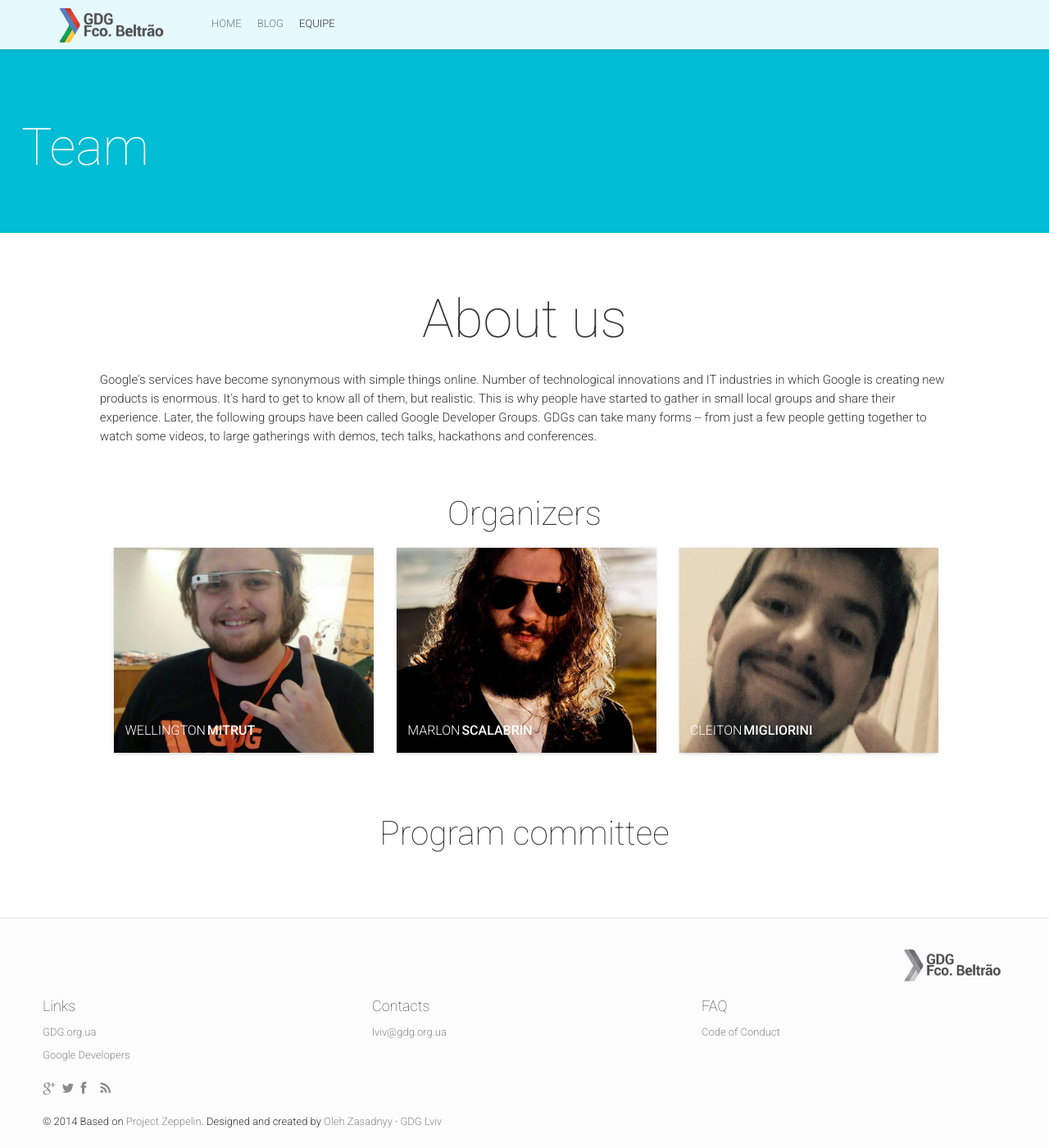
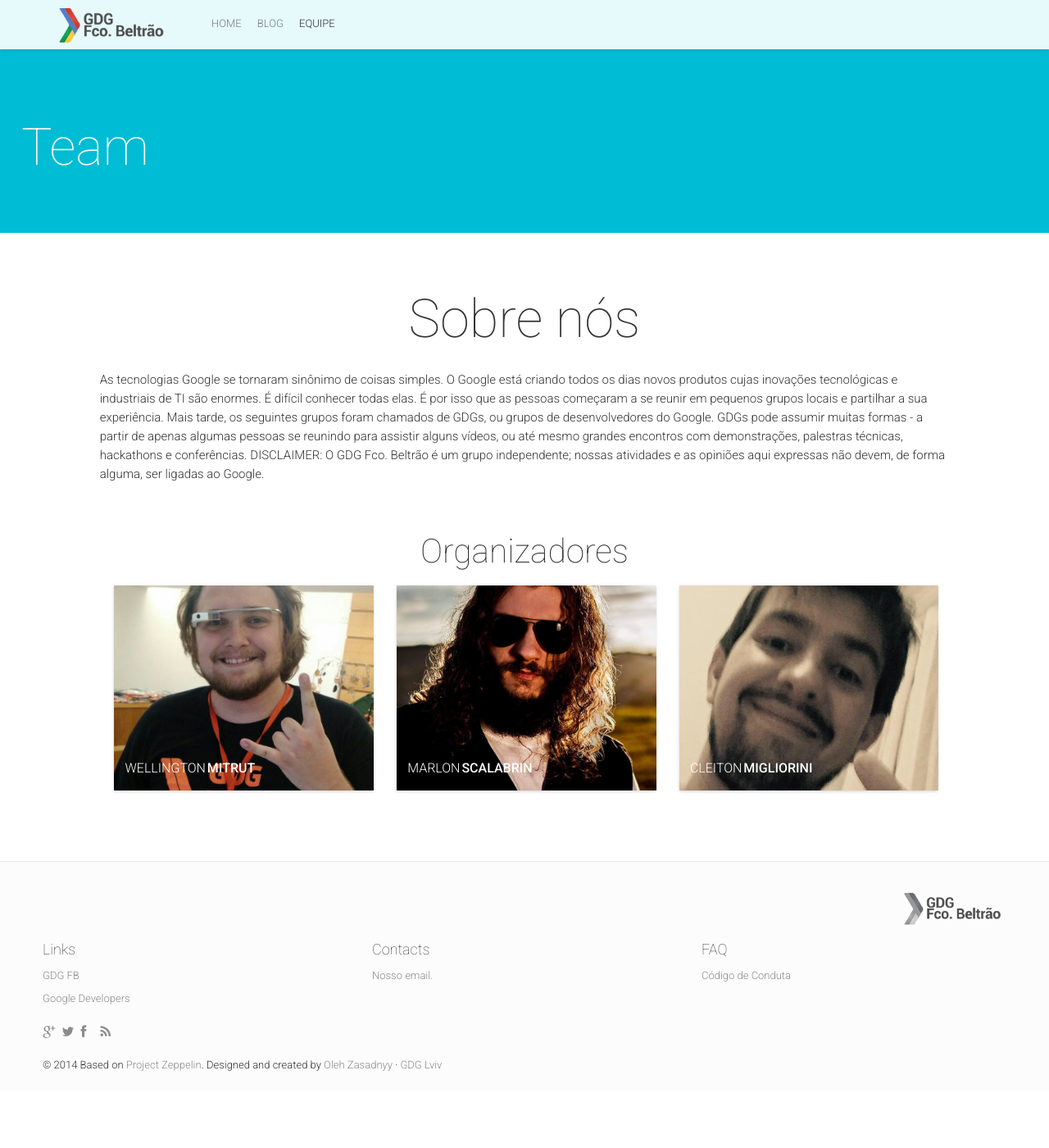
Before and after one commit to GDG-FB/gdg-fb.github.io, a Jekyll site: the page built from team.html, in a window 1280 px wide and 1400 px high, scrolled down 123 px. Shown: the whole window at 82% size. Built offline with Jekyll 4.4.1, drawn with Linux system fonts in a browser that asks for light colours; nearby versions of some CDN libraries; comment, search, counter and statistics services are not loaded; after the commit the page ends 1454 px from its top, so only the background shows below that.

Commit message:
Finalizando

```diff
--- a/_config.yml
+++ b/_config.yml
@@ -35,7 +35,7 @@ socialImageSrcTwitter: "/img/seo/sharing-twitter.png"
 socialImageSrcFacebook: "/img/seo/sharing-facebook.png"
 
 # Documents
-c4pUrl: "https://bit.ly/dfua-c4p"
+c4pUrl: "http://goo.gl/forms/BjrVuXKCGV"
 c4sponsorsUrl: "/assets/GDG_DevFest_Partnership.pdf"
 
 
@@ -45,9 +45,9 @@ navigationLinks:
  - {permalink: "/blog/", text: "Blog"}
  - {permalink: "/team/", text: "Equipe"}
 bottomNavigationLinks:
- - {link: "https://bit.ly/dfua-c4p", text: "Venha fazer parte!"}
+ - {link: "http://goo.gl/forms/BjrVuXKCGV", text: "Venha fazer parte!"}
 rightNavigationButtons:
- - {link: "https://bit.ly/dfua-c4p", text: "Venha fazer parte!"}
+ - {link: "http://goo.gl/forms/BjrVuXKCGV", text: "Venha fazer parte!"}
 
 # Hero Block
 heroImage: "hero.jpg"
@@ -56,7 +56,7 @@ eventDate: ""
 typeoutTextValues: '"", "Tecnologia", "Comunidade", "Inspiração", "Design", "Transformação"'
 typeoutFallback: "Transformação"
 heroButtons:
- - {link: "https://bit.ly/dfua-c4p", text: "Venha fazer parte!"}
+ - {link: "http://goo.gl/forms/BjrVuXKCGV", text: "Venha fazer parte!"}
 
 # About Block
 aboutTitle: "O que é o GDG Francisco Beltrão?"
@@ -166,27 +166,27 @@ ticketsOffers:
 
 # Footer
 socialLinks:
- - {link: "https://plus.google.com/b/102444623953913144164", icon: "google-plus"}
- - {link: "https://twitter.com/intent/user?screen_name=GDGLviv", icon: "twitter"}
- - {link: "https://facebook.com/GDGLviv", icon: "facebook"}
+ - {link: "https://plus.google.com/102178819169878551962", icon: "google-plus"}
+ - {link: "https://twitter.com/gdg_fb", icon: "twitter"}
+ - {link: "https://www.facebook.com/GDG-Francisco-Beltr%C3%A3o-449389415208060/?pnref=lhc", icon: "facebook"}
  - {permalink: "/feed.xml", icon: "rss"}
 footerBlocks:
  -
   title: "Links"
   links:
-   - {link: "http://gdg.org.ua", text: "GDG.org.ua"}
+   - {link: "http://gdg0fb.github.io", text: "GDG FB"}
    - {link: "https://developers.google.com", text: "Google Developers"}
  -
   title: "Contacts"
   links:
-   - {link: "mailto:lviv@gdg.org.ua", text: "lviv@gdg.org.ua"}
+   - {link: "mailto:gdgfranciscobeltrao@gmail.com", text: "Nosso email."}
  -
   title: "FAQ"
   links:
-   - {permalink: "/cod/", text: "Code of Conduct"}
+   - {permalink: "/cod/", text: "Código de Conduta"}
 
 # Blog
-blogTitle: "Latest news"
+blogTitle: "Blog"
 blogCommentsEnabled: true
 discusShortName: "devfestua"
 
@@ -194,8 +194,8 @@ discusShortName: "devfestua"
 showSessions: true
 
 # Team Block
-teamBlockTitle: "About us"
-aboutUs: "Google's services have become synonymous with simple things online. Number of technological innovations and IT industries in which Google is creating new products is enormous. It's hard to get to know all of them, but realistic. This is why people have started to gather in small local groups and share their experience. Later, the following groups have been called Google Developer Groups. GDGs can take many forms -- from just a few people getting together to watch some videos, to large gatherings with demos, tech talks, hackathons and conferences."
+teamBlockTitle: "Sobre nós"
+aboutUs: "As tecnologias Google se tornaram sinônimo de coisas simples. O Google está criando todos os dias novos produtos cujas inovações tecnológicas e industriais de TI são enormes. É difícil conhecer todas elas. É por isso que as pessoas começaram a se reunir em pequenos grupos locais e partilhar a sua experiência. Mais tarde, os seguintes grupos foram chamados de GDGs, ou grupos de desenvolvedores do Google. GDGs pode assumir muitas formas - a partir de apenas algumas pessoas se reunindo para assistir alguns vídeos, ou até mesmo grandes encontros com demonstrações, palestras técnicas, hackathons e conferências. DISCLAIMER: O GDG Fco. Beltrão é um grupo independente; nossas atividades e as opiniões aqui expressas não devem, de forma alguma, ser ligadas ao Google."
 
 # Logistics Find Way Block
 findWayTitle: "Find your way here"
--- a/_includes/team.html
+++ b/_includes/team.html
@@ -6,34 +6,8 @@
             <p class="text-left animated hiding" data-animation="fadeInUp" data-delay="0">{{ site.aboutUs }}</p>
         </div>
         <div class="col-lg-10 col-lg-offset-1 text-center">
-            <h4 class="text-left animated hiding appear-animation-trigger" data-animation="fadeInUp" data-delay="0">Organizers</h4>
+            <h4 class="text-left animated hiding appear-animation-trigger" data-animation="fadeInUp" data-delay="0">Organizadores</h4>
             {% for teamMember in site.data.team %} {% if teamMember.team != null %}
-            <div class="effect-wrapper col-md-4 col-sm-6 col-xs-12 cols-centered appear-animation">
-                <div class="zoe-effect" data-toggle="modal" data-target="#speakerDetail-{{ teamMember.id }}">
-                    <figure class="waves-effect waves-block waves-light" style="background-image: url({{ site.baseurl | append: '/img/people/' | append: teamMember.thumbnailUrl }})">
-                        <div class="overlay solid-overlay"></div>
-                        <figcaption>
-                            <div class="col-md-8 col-xs-8 text-left">
-                                <h2 class="name">{{ teamMember.name }} <span>{{ teamMember.surname }}</span></h2>
-                                <div class="clearfix"></div>
-                                <span class="position">{{ teamMember.title }}</span>
-                            </div>
-                            {% for social in teamMember.social %}
-                            <a href="{{ social["link"] }}" target="_blank">
-                                <svg class="icon icon-{{ social["name"] }}" viewBox="0 0 30 32">
-                                    <use xlink:href="{{ site.baseurl }}/img/sprites/sprites.svg#icon-{{ social["name"] }}"></use>
-                                </svg>
-                            </a>
-                            {% endfor %}
-                        </figcaption>
-                    </figure>
-                </div>
-            </div>
-            {% endif %} {% endfor %}
-        </div>
-        <div class="col-lg-10 col-lg-offset-1 text-center">
-            <h4 class="text-left animated hiding appear-animation-trigger" data-animation="fadeInUp" data-delay="0">Program committee</h4>
-            {% for teamMember in site.data.team %} {% if teamMember.subTeam != null %}
             <div class="effect-wrapper col-md-4 col-sm-6 col-xs-12 cols-centered appear-animation">
                 <div class="zoe-effect" data-toggle="modal" data-target="#speakerDetail-{{ teamMember.id }}">
                     <figure class="waves-effect waves-block waves-light" style="background-image: url({{ site.baseurl | append: '/img/people/' | append: teamMember.thumbnailUrl }})">
--- a/_includes/twitter-feed.html
+++ b/_includes/twitter-feed.html
@@ -6,7 +6,7 @@
             <svg class="icon" viewBox="0 0 30 32">
                 <use xlink:href="{{ site.baseurl }}/img/sprites/sprites.svg#icon-twitter"></use>
             </svg>
-            <h3>{{ site.tweetsFeedTitle }} <a href="https://twitter.com/search?q=%23{{ site.twitterHashTag }}" target="_blank">#{{ site.twitterHashTag }}</a>
+            <h3>{{ site.tweetsFeedTitle }} <a href="https://twitter.com/{{ site.twitterHashTag }}" target="_blank">@{{ site.twitterHashTag }}</a>
             </h3>
             <div id="tweets" class="tweets"></div>
         </div>
```
